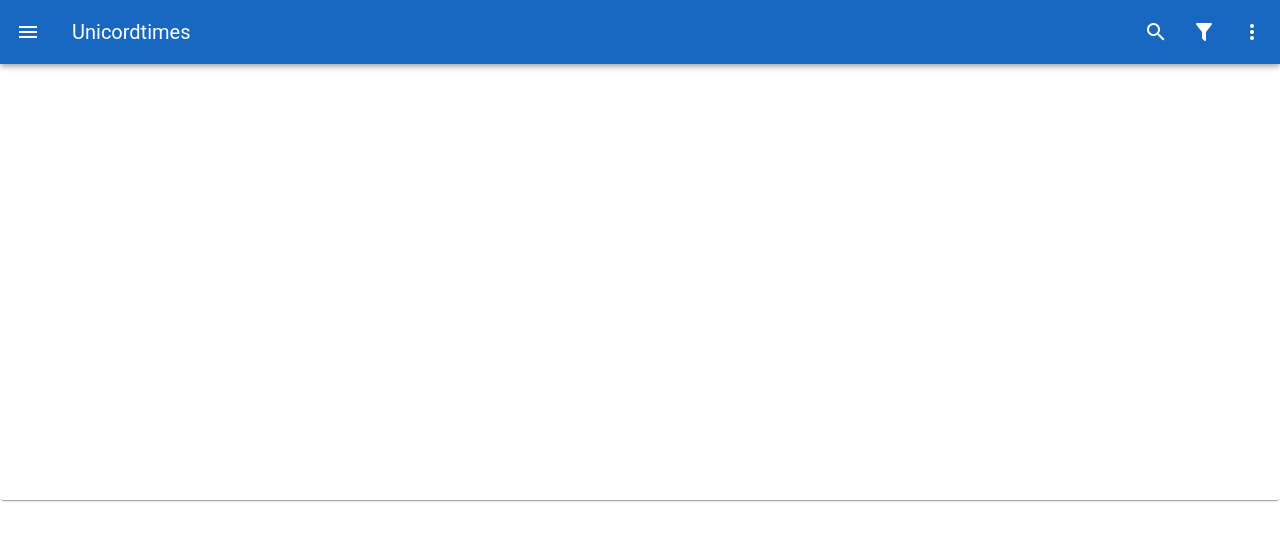
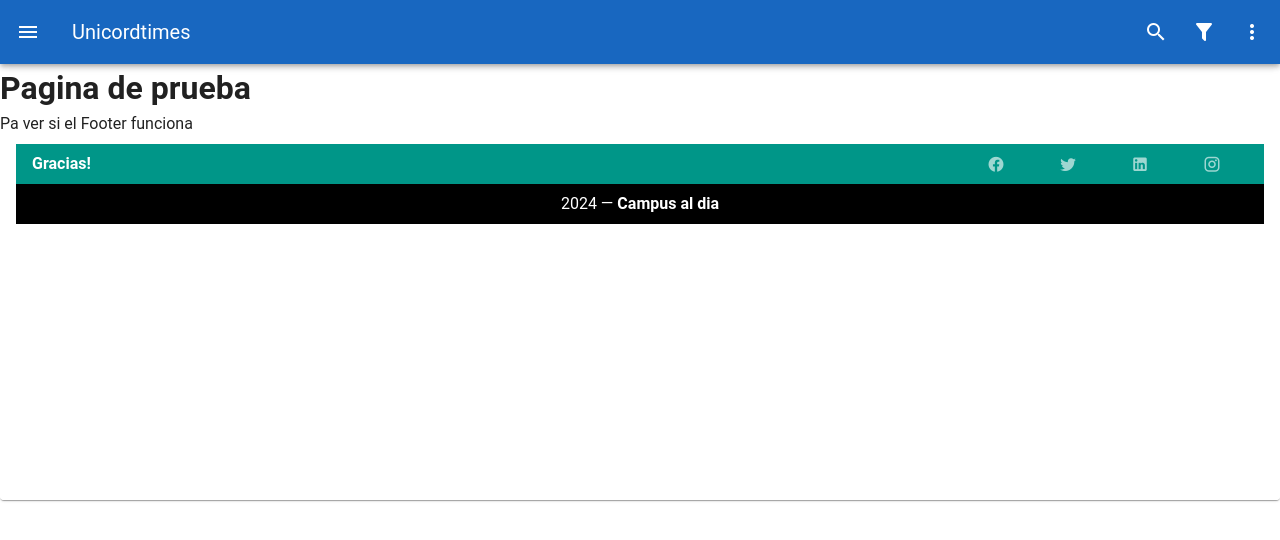
Before and after one commit to seeleveliona/newsapp, a Nuxt app: page /futer in a window 1280 px wide. Shown: the top 540 px of the page. Built offline with nearby package versions, Linux system fonts and the light colour scheme.

Commit message:
Pruba del Footer
:)

```diff
--- a/components/Footer.vue
+++ b/components/Footer.vue
@@ -1,10 +1,8 @@
 <template>
-    <v-footer class="d-flex flex-column">
+  <v-footer class="d-flex flex-column" padless>
     <div class="bg-teal d-flex w-100 align-center px-4">
       <strong>Gracias!</strong>
-
       <v-spacer></v-spacer>
-
       <v-btn
         v-for="icon in icons"
         :key="icon"
@@ -14,7 +12,6 @@
         variant="plain"
       ></v-btn>
     </div>
-
     <div class="px-4 py-2 bg-black text-center w-100">
       {{ new Date().getFullYear() }} — <strong>Campus al dia</strong>
     </div>
@@ -31,5 +28,5 @@
       'mdi-instagram',
     ],
   }),
-  }
+};
 </script>
--- /dev/null
+++ b/pages/futer.vue
@@ -0,0 +1,17 @@
+<template>
+    <div>
+      <h1>  Pagina de prueba</h1>
+      <p>Pa ver si el Footer funciona</p>
+      <Footer />
+    </div>
+  </template>
+
+  <script>
+  import Footer from '@/components/Footer.vue';
+
+  export default {
+    components: {
+      Footer
+    }
+  };
+  </script>
```
Also changed, not shown: pages/Index.vue (+0 -9 lines), tsconfig.json (line endings or trailing spaces). Lines whose indentation alone changed are shown as unchanged.
